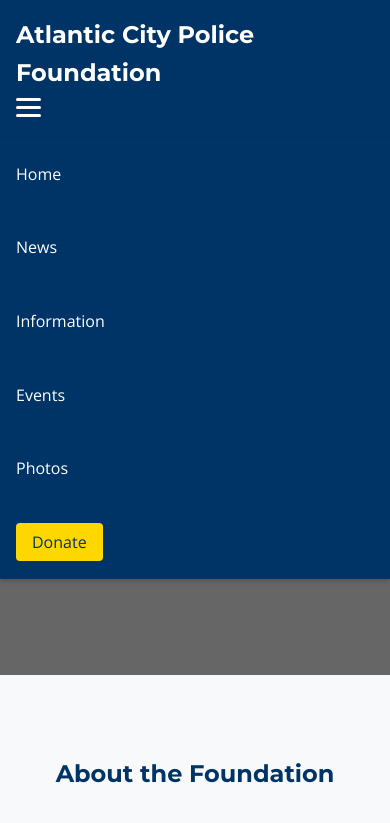
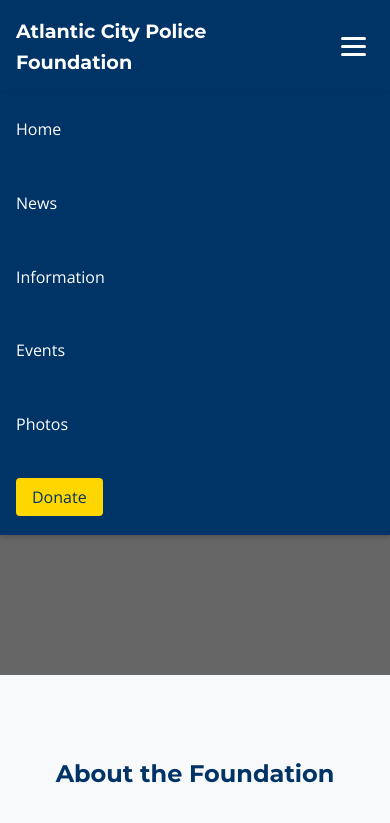
Before and after one commit to theroyalbob/ac-police-foundation, a website: page index.html in a window 390 px wide. Both pictures are taken after a click on the button "Toggle menu". Shown: the top 823 px of the page. Drawn offline with nearby package versions, Linux system fonts and the light colour scheme.

Commit message:
update navigation menu

```diff
--- a/styles.css
+++ b/styles.css
@@ -287,12 +287,33 @@
 /* Responsive Design */
 @media (max-width: 768px) {
     .navbar {
-        flex-wrap: wrap;
+        flex-wrap: nowrap;
+        justify-content: space-between;
+    }
+
+    .logo {
+        flex: 1;
+    }
+
+    .logo a {
+        font-size: 1.2rem;
     }
 
     .nav-links {
+        display: none;
         width: 100%;
-        display: none;
+        position: absolute;
+        top: 100%;
+        left: 0;
+        right: 0;
+    }
+
+    .nav-links.active {
+        display: flex;
+        flex-direction: column;
+        background: var(--primary-color);
+        padding: 1rem;
+        box-shadow: 0 2px 5px rgba(0,0,0,0.2);
     }
 
     .mobile-menu {
@@ -300,6 +321,8 @@
         background: none;
         border: none;
         cursor: pointer;
+        padding: 0.5rem;
+        margin-left: 1rem;
     }
 
     .mobile-menu span {
```
